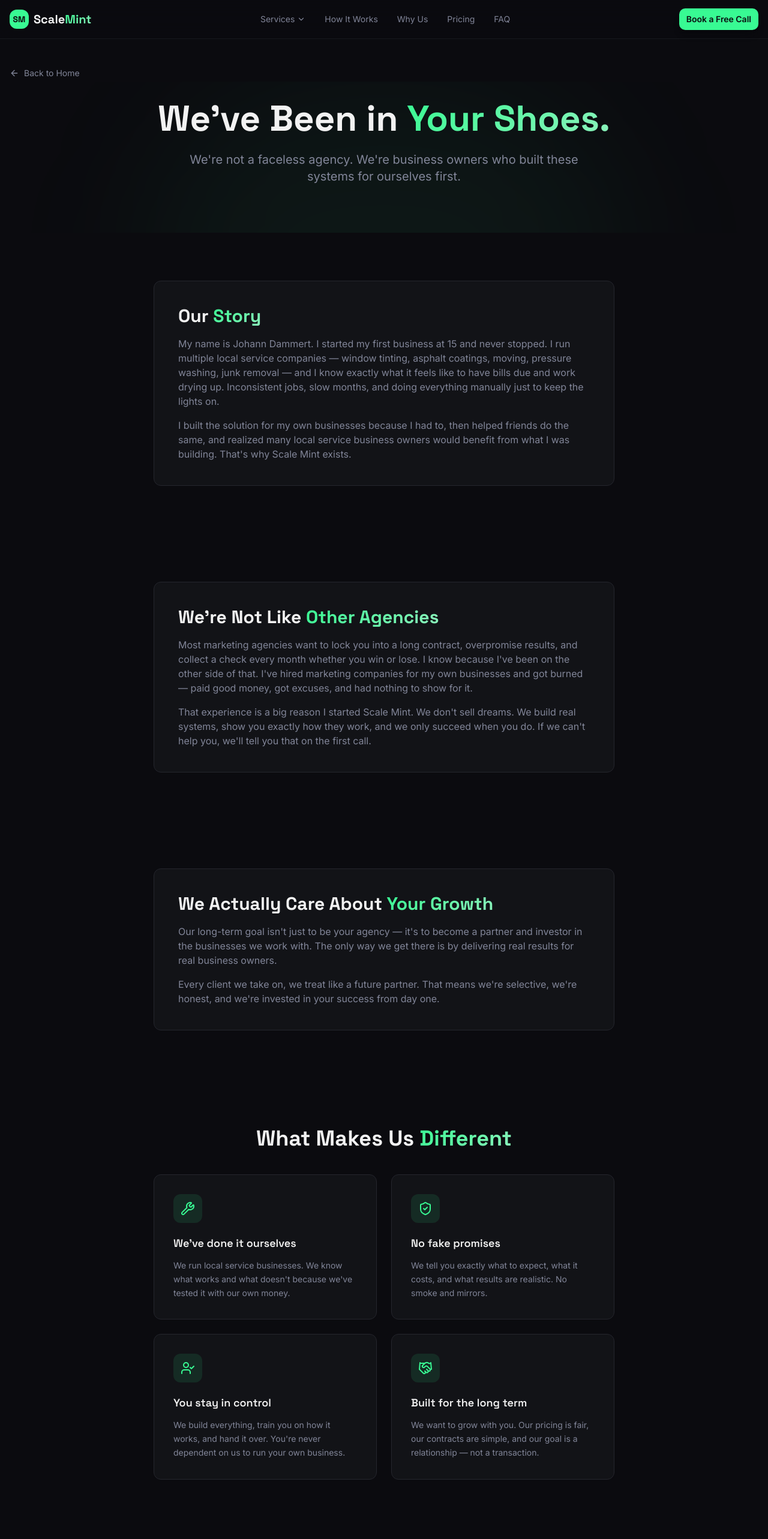
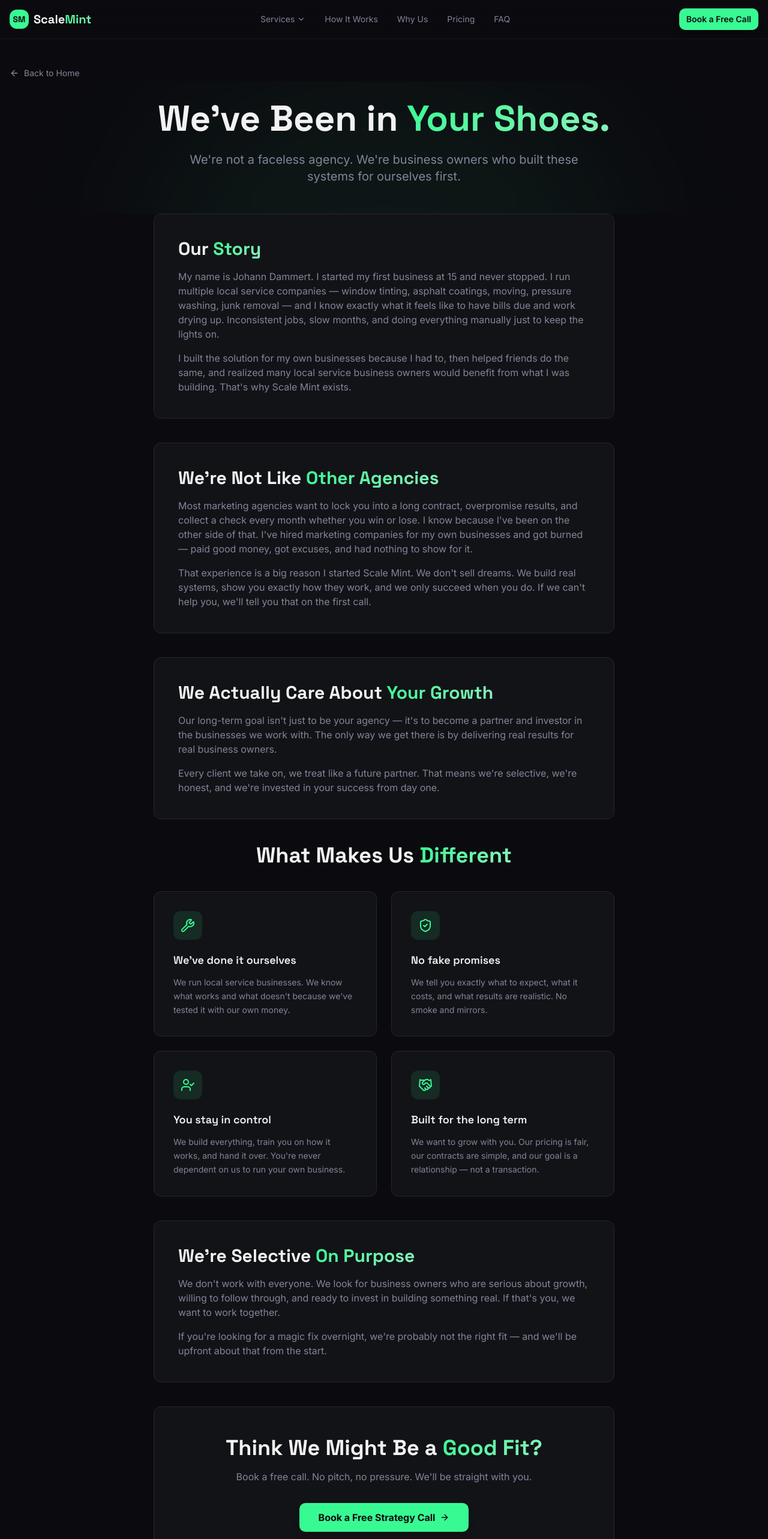
Before and after one commit to jcdammert/scale-mint, a Next.js app: page /why-us in a window 1280 px wide. Shown: the top 2566 px of the page at 60% size. Built offline with nearby package versions, Linux system fonts and the light colour scheme.

Commit message:
Reduce vertical spacing between sections on /why-us page
Co-Authored-By: Claude Opus 4.6 <noreply@anthropic.com>

```diff
--- a/src/app/why-us/page.tsx
+++ b/src/app/why-us/page.tsx
@@ -58,7 +58,7 @@ export default function WhyUsPage() {
       </div>
 
       {/* Hero */}
-      <section className="relative overflow-hidden pt-8 pb-14 md:pb-20">
+      <section className="relative overflow-hidden pt-8 pb-8 md:pb-12">
         <div className="pointer-events-none absolute top-0 left-1/2 -translate-x-1/2 h-[600px] w-[800px] rounded-full bg-primary/5 blur-[120px]" />
         <div className="container relative mx-auto px-4 text-center">
           <motion.h1
@@ -82,7 +82,7 @@ export default function WhyUsPage() {
       </section>
 
       {/* Our Story */}
-      <section className="section-padding pt-0">
+      <section className="pb-6 md:pb-10 px-4">
         <div className="container mx-auto">
           <motion.div
             initial={{ opacity: 0, y: 30 }}
@@ -104,7 +104,7 @@ export default function WhyUsPage() {
       </section>
 
       {/* Not Like Other Agencies */}
-      <section className="section-padding pt-0">
+      <section className="pb-6 md:pb-10 px-4">
         <div className="container mx-auto">
           <motion.div
             initial={{ opacity: 0, y: 30 }}
@@ -127,7 +127,7 @@ export default function WhyUsPage() {
       </section>
 
       {/* We Actually Care */}
-      <section className="section-padding pt-0">
+      <section className="pb-6 md:pb-10 px-4">
         <div className="container mx-auto">
           <motion.div
             initial={{ opacity: 0, y: 30 }}
@@ -150,7 +150,7 @@ export default function WhyUsPage() {
       </section>
 
       {/* What Makes Us Different */}
-      <section className="section-padding pt-0">
+      <section className="pb-6 md:pb-10 px-4">
         <div className="container mx-auto">
           <motion.div
             initial={{ opacity: 0, y: 20 }}
@@ -189,7 +189,7 @@ export default function WhyUsPage() {
       </section>
 
       {/* Selective On Purpose */}
-      <section className="section-padding pt-0">
+      <section className="pb-6 md:pb-10 px-4">
         <div className="container mx-auto">
           <motion.div
             initial={{ opacity: 0, y: 30 }}
@@ -212,7 +212,7 @@ export default function WhyUsPage() {
       </section>
 
       {/* CTA */}
-      <section className="section-padding pt-0">
+      <section className="pb-6 md:pb-10 px-4">
         <div className="container mx-auto">
           <motion.div
             initial={{ opacity: 0, y: 30 }}
```
